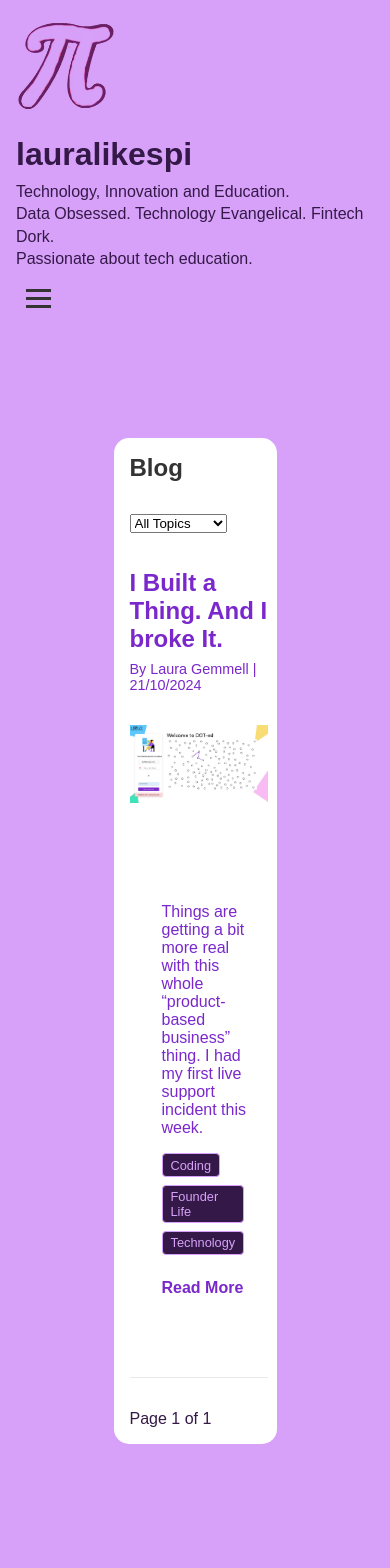
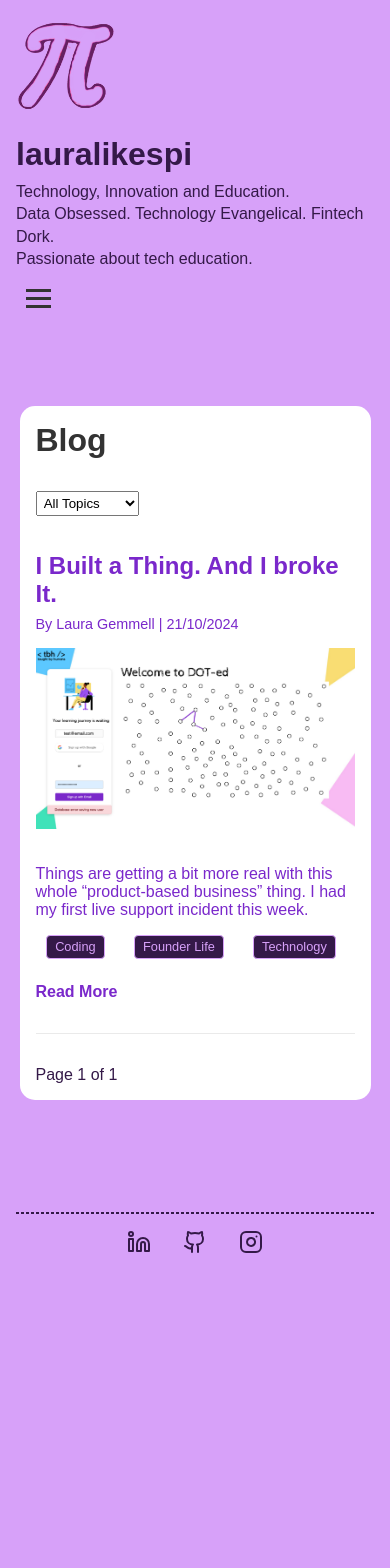
Before and after one commit to lauralikespi/lauralikespi-website, a Next.js app: page /blog in a window 390 px wide. Shown: the top 1568 px of the page. After the commit the page ends 1274 px from the top, so only its background shows below. Built offline with nearby package versions, Linux system fonts and the light colour scheme.

Commit message:
Blog and Image Edits

```diff
--- a/app/blog/page.js
+++ b/app/blog/page.js
@@ -43,8 +43,8 @@ export default function Blog({ searchParams }) {
     const totalPages = Math.ceil(totalCount / 10);
 
     return (
-      <main className={styles.main}>
-        <section className={styles.singlePage}>
+      // <main className={styles.main}>
+      //   <section className={styles.singlePage}>
           <BlogPage
             posts={posts}
             currentPage={page}
@@ -52,8 +52,8 @@ export default function Blog({ searchParams }) {
             topics={topics}
             currentTopic={topic}
           />
-        </section>
-      </main>
+      //   </section>
+      // </main>
     );
   } catch (error) {
     return (
--- a/app/components/BlogPost.js
+++ b/app/components/BlogPost.js
@@ -15,20 +15,25 @@ const BlogPost = ({ post }) => {
       <p className={styles.meta}>
         By {post.author} | {formatDate(post.date)}
       </p>
-
-      <div className={styles.postContent}>
-        {/* <img className={styles.postImage} src={post.image} alt={post.title} /> */}
       <div className={styles.imageWrapper}>
         <Image
             src={post.image}
             alt={post.title}
-          layout="responsive"
             width={600}
             height={400}
-          className={styles.postImage}
+            style={{
+              width: '100%',
+              height: 'auto',
+              objectFit: 'cover',
+            }}
+            priority
           />
       </div>
-        <div className={styles.postText}>
+
+      {/* <div className={styles.postContent}> */}
+        {/* <img className={styles.postImage} src={post.image} alt={post.title} /> */}
+
+        {/* <div className={styles.postText}> */}
           <p className={styles.excerpt}>{post.excerpt}</p>
           <div className={styles.topics}>
             {post.topics_array.map((topic, index) => (
@@ -38,8 +43,8 @@ const BlogPost = ({ post }) => {
             <Link href={`/blog/${post.slug}`} className={styles.readMore}>
             Read More
           </Link>
-        </div>
-      </div>
+        {/* </div> */}
+      {/* </div> */}
 
     </article>
   );
--- a/app/page.js
+++ b/app/page.js
@@ -8,14 +8,14 @@ export default function Home() {
   return (
     <div className={styles.page}>
       <main className={styles.main}>
-        <h1>Hello, I'm Laura</h1>
+        <h1>Hello, I&apos;m Laura</h1>
         <p>Wearing of many hats, including that of a developer, data scientist, educator, writer, researcher, entrepreneur and content creator.</p>
 
         <SpinningPiSpiral />
 
         {/* <section className={styles.intro}>
           <h2>Welcome to my digital space!</h2>
-          <p>I'm passionate about the intersection of technology, innovation, and education. Here, you'll find my thoughts on data, fintech, and the future of tech education.</p>
+          <p>I&apos;m passionate about the intersection of technology, innovation, and education. Here, you&apos;ll find my thoughts on data, fintech, and the future of tech education.</p>
         </section> */}
 
         <section className={styles.quickLinks}>
@@ -29,7 +29,7 @@ export default function Home() {
             <Link href="/projects" className={styles.card}>
               <h4>Projects</h4>
               <br/>
-              <p>Some fun little coding and data projects I've worked on.</p>
+              <p>Some fun little coding and data projects I&apos;ve worked on.</p>
             </Link>
             <Link href="/talks" className={styles.card}>
               <h4>Talks</h4>
--- a/app/projects/Projects.js
+++ b/app/projects/Projects.js
@@ -1,5 +1,6 @@
 import React from 'react';
 import styles from '../styles/MediaGrids.module.css';
+import Image from 'next/image';
 
 const projectData = [
   {
@@ -25,7 +26,9 @@ const ProjectsPage = () => {
       <div className={styles.talksGrid}>
         {projectData.map((talk, index) => (
           <div key={index} className={styles.talkCard}>
-            <img src={talk.image} alt={talk.title} className={styles.talkImage} />
+            {/* <img src={talk.image} alt={talk.title} className={styles.talkImage} /> */}
+            <Image src={talk.image} alt={talk.title} className={styles.talkImage}  width={200} height={200} />
+
             <div className={styles.talkInfo}>
               <h2>{talk.title}</h2>
               <p>{talk.blurb}</p>
--- a/app/styles/BlogPage.module.css
+++ b/app/styles/BlogPage.module.css
@@ -16,8 +16,13 @@
   gap: 2rem;
 }
 
+.topicFilter select {
+  padding: 0.2rem;
+}
+
 @media (max-width: 768px) {
   .blogPage {
+    max-width: 90%;
     padding: 1rem;
   }
 }
--- a/app/styles/BlogPost.module.css
+++ b/app/styles/BlogPost.module.css
@@ -29,6 +29,12 @@
   margin-bottom: 1rem;
 }
 
+.metaTitle {
+  color: var(--foreground);
+  font-size: 1rem;
+  margin-bottom: 1rem;
+}
+
 .postContent {
   display: flex;
   flex-direction: row;
@@ -43,7 +49,7 @@
   margin-bottom: 2rem;
 }
 .postImage {
-  width: 60%;
+  width: 80%;
   object-fit: cover;
 }
 
@@ -80,8 +86,11 @@
 }
 
 .topics {
-  /* margin-top: 0.5rem; */
+  margin-top: 1rem;
   margin-bottom: 1rem;
+  display: flex;
+  flex-direction: row;
+  justify-content: space-around;
 }
 
 .topic {
@@ -112,7 +121,7 @@
   }
 
   .postImage {
-    width: 100%;
+    width: 90%;
     margin-bottom: 1rem;
   }
 }
--- a/app/talks/Talks.js
+++ b/app/talks/Talks.js
@@ -1,5 +1,6 @@
 import React from 'react';
 import styles from '../styles/MediaGrids.module.css';
+import Image from 'next/image';
 
 const talksData = [
   {
@@ -65,7 +66,9 @@ const TalksPage = () => {
       <div className={styles.talksGrid}>
         {talksData.sort((a, b) => new Date(b.date) - new Date(a.date)).map((talk, index) => (
           <div key={index} className={styles.talkCard}>
-            <img src={talk.image} alt={talk.title} className={styles.talkImage} />
+            {/* <img src={talk.image} alt={talk.title} className={styles.talkImage} /> */}
+            <Image src={talk.image} alt={talk.title} className={styles.talkImage}  width={200} height={200} />
+
             <div className={styles.talkInfo}>
               <h2>{talk.title}</h2>
               <p><strong>Company:</strong> {talk.company}</p>
--- a/app/writing/Articles.js
+++ b/app/writing/Articles.js
@@ -1,5 +1,6 @@
 import React from 'react';
 import styles from '../styles/MediaGrids.module.css';
+import Image from 'next/image';
 
 const Articles = () => {
   const articles = [
@@ -72,7 +73,9 @@ const Articles = () => {
     <div className={styles.talksGrid}>
       {articles.sort((a, b) => new Date(b.date) - new Date(a.date)).map((talk, index) => (
         <div key={index} className={styles.talkCard}>
-          <img src={talk.image} alt={talk.title} className={styles.talkImage} />
+          {/* <img src={talk.image} alt={talk.title} className={styles.talkImage} /> */}
+          <Image src={talk.image} alt={talk.title} className={styles.talkImage}  width={200} height={200} />
+
           <div className={styles.talkInfo}>
             <h2>{talk.title}</h2>
             <p><strong>Company:</strong> {talk.company}</p>
```
Also changed, not shown: app/blog/[slug]/page.js (+22 -2 lines), app/projects/flocking/FlockingSimulation.js (+5 -5 lines). Lines whose indentation alone changed are shown as unchanged.
